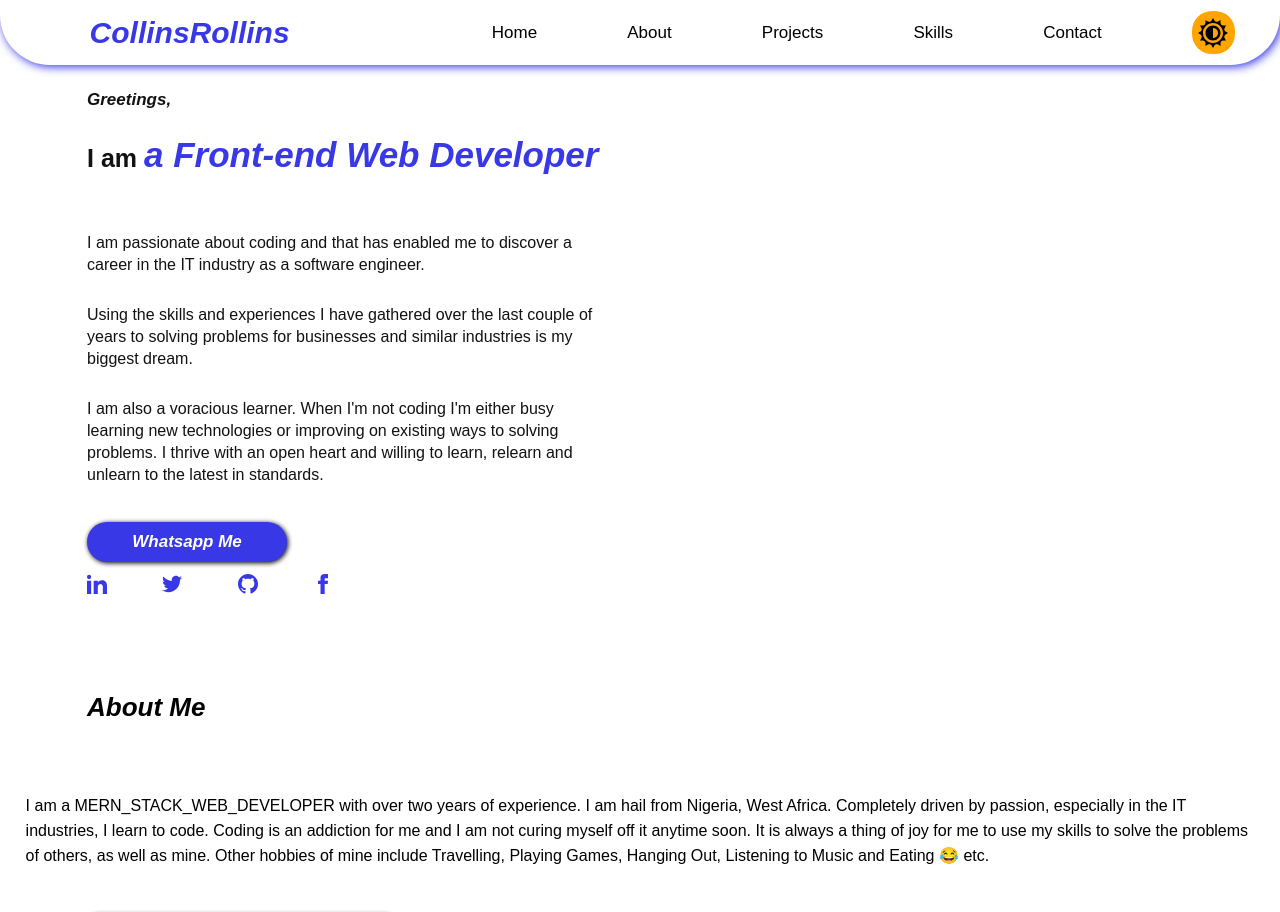
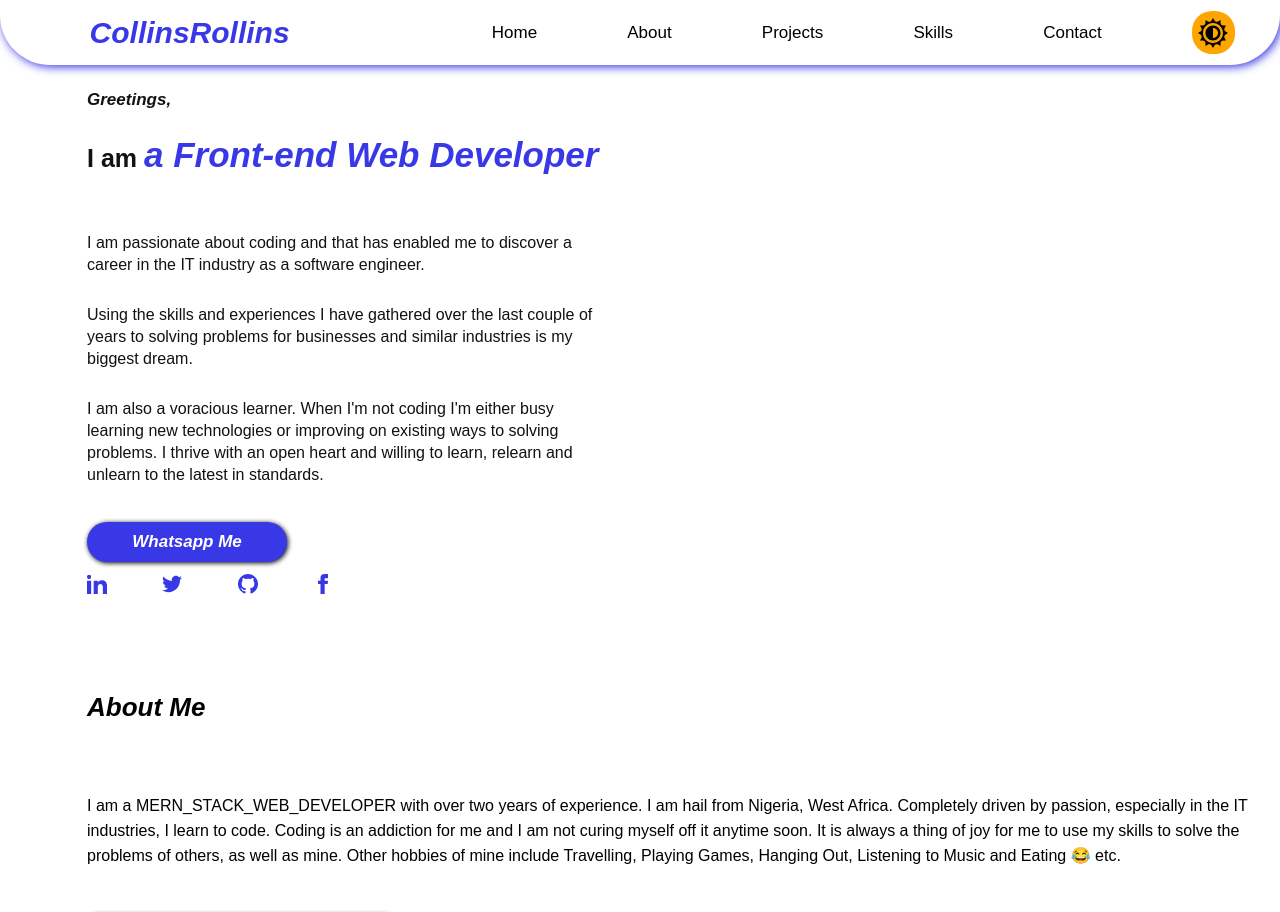
Before and after one commit to CollinsRollinsDev/testing-git, a Next.js app: page / in a window 1280 px wide. Shown: the top 912 px of the page. Built offline with nearby package versions, Linux system fonts and the light colour scheme.

Commit message:
fixing bug

```diff
--- a/components/LandingPage/subFolder/About.module.css
+++ b/components/LandingPage/subFolder/About.module.css
@@ -8,6 +8,7 @@
     flex-direction: column;
     color: var(--planText);
     margin-bottom: 60px !important;
+    /* background-color: red; */
 }
 .head1{
     font-family: 'Montserrat', sans-serif;
@@ -20,7 +21,7 @@
 }
 .narration{
     width: 100%;
-    padding: 0 0 0 5%;
+    padding: 0 0 0 5% !important;
     font-family: Arial, Helvetica, sans-serif;
     font-weight: 500;
     font-size: 16px !important;
```
